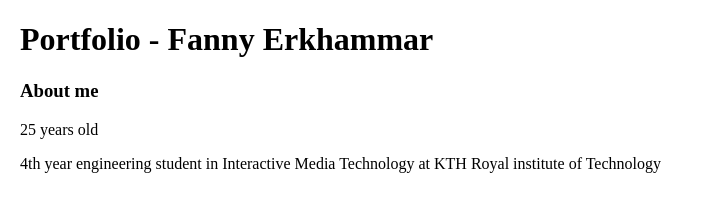
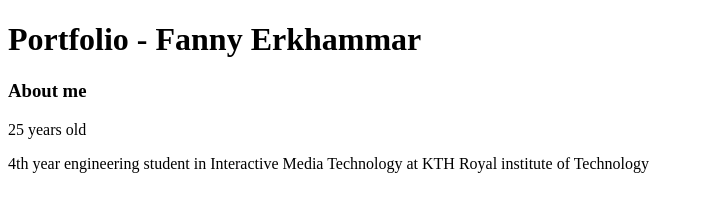
Before and after one commit to FaErk/portfolio_website, a plain HTML site: page index.html in a window 1280 px wide. Shown: the whole page, without its empty margins (0-715 px from the left). Drawn offline with Linux system fonts and the light colour scheme.

Commit message:
Update style.css

```diff
--- a/style.css
+++ b/style.css
@@ -1,10 +1,10 @@
-body {
+  /*body {
     background-color: white;
     margin-top: 20px;
     margin-left: 20px;
   }
 
-  /*
+
   h1 {
     font-family: Arial, Helvetica, sans-serif;
     font-size: 20px;
```
